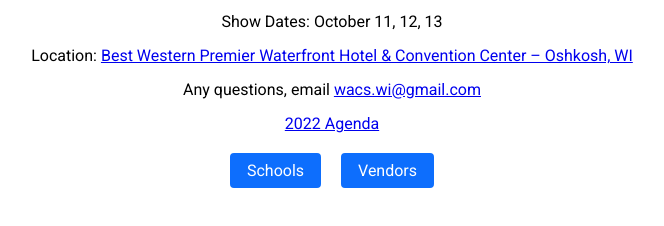
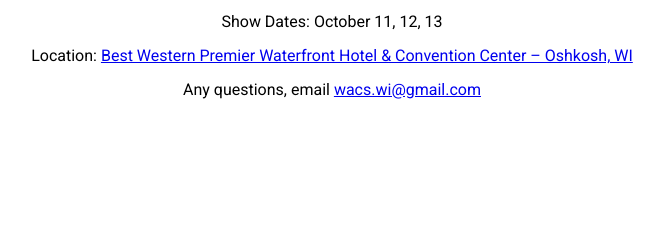
Before and after one commit to ClaytonDewey/WACS, a website: page index.html in a window 1280 px wide. Shown: the part 280-506 px from the top of the page, without its empty margins (308-972 px from the left). Drawn offline with Linux system fonts and the light colour scheme.

Commit message:
Hide links temporarily

```diff
--- a/index.html
+++ b/index.html
@@ -29,12 +29,12 @@
 
     <p>Any questions, email <a href="mailto:wacs.wi@gmail.com">wacs.wi@gmail.com</a></p>
 
-    <p><a href="./agenda.html">2022 Agenda</a></p>
+    <!-- <p><a href="./agenda.html">2022 Agenda</a></p>
 
     <div class="flex my-2">
       <a href="#" class="btn btn-primary">Schools</a>
       <a href="#" class="btn btn-primary">Vendors</a>
-    </div>
+    </div> -->
   </main>
 
   <script src="script.js"></script>
```
